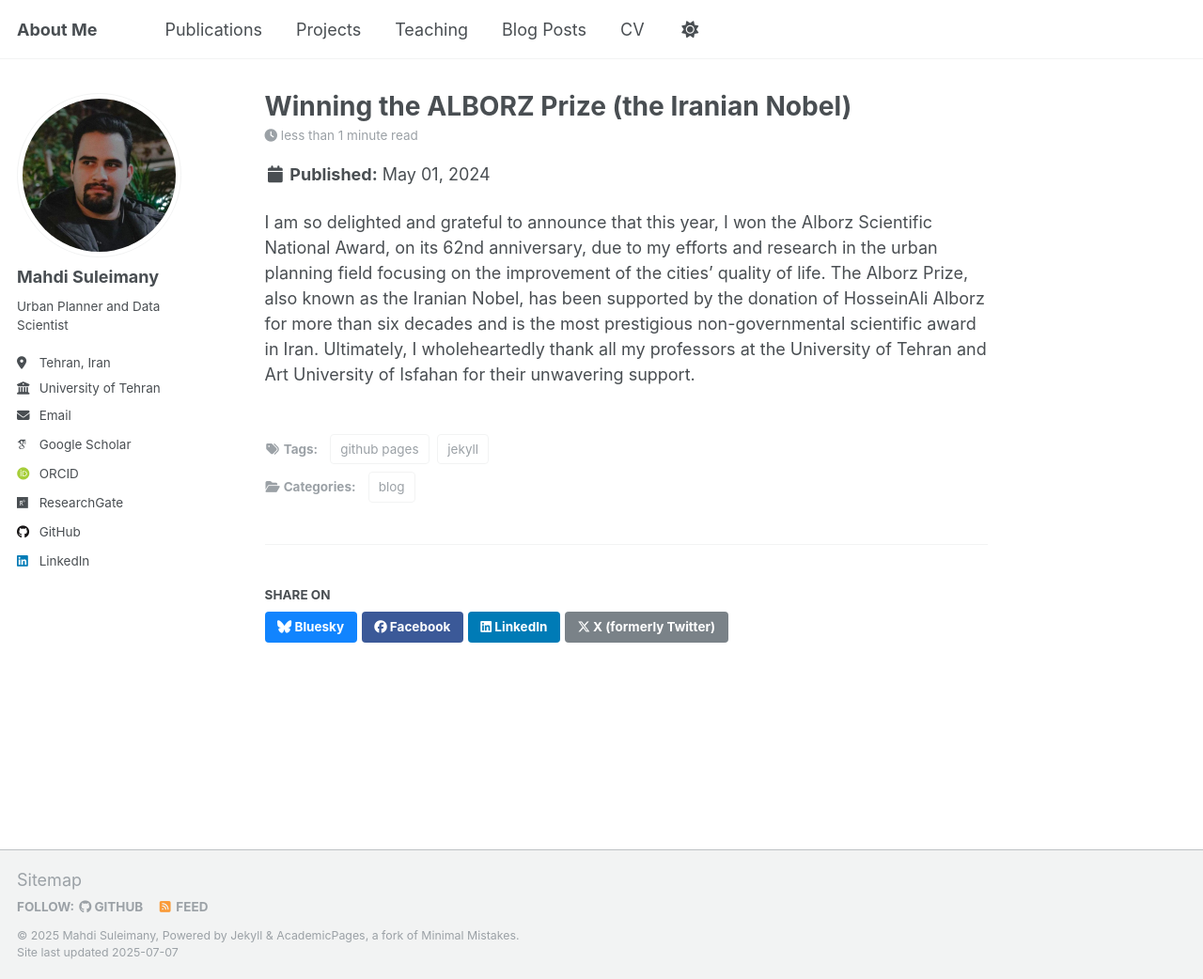
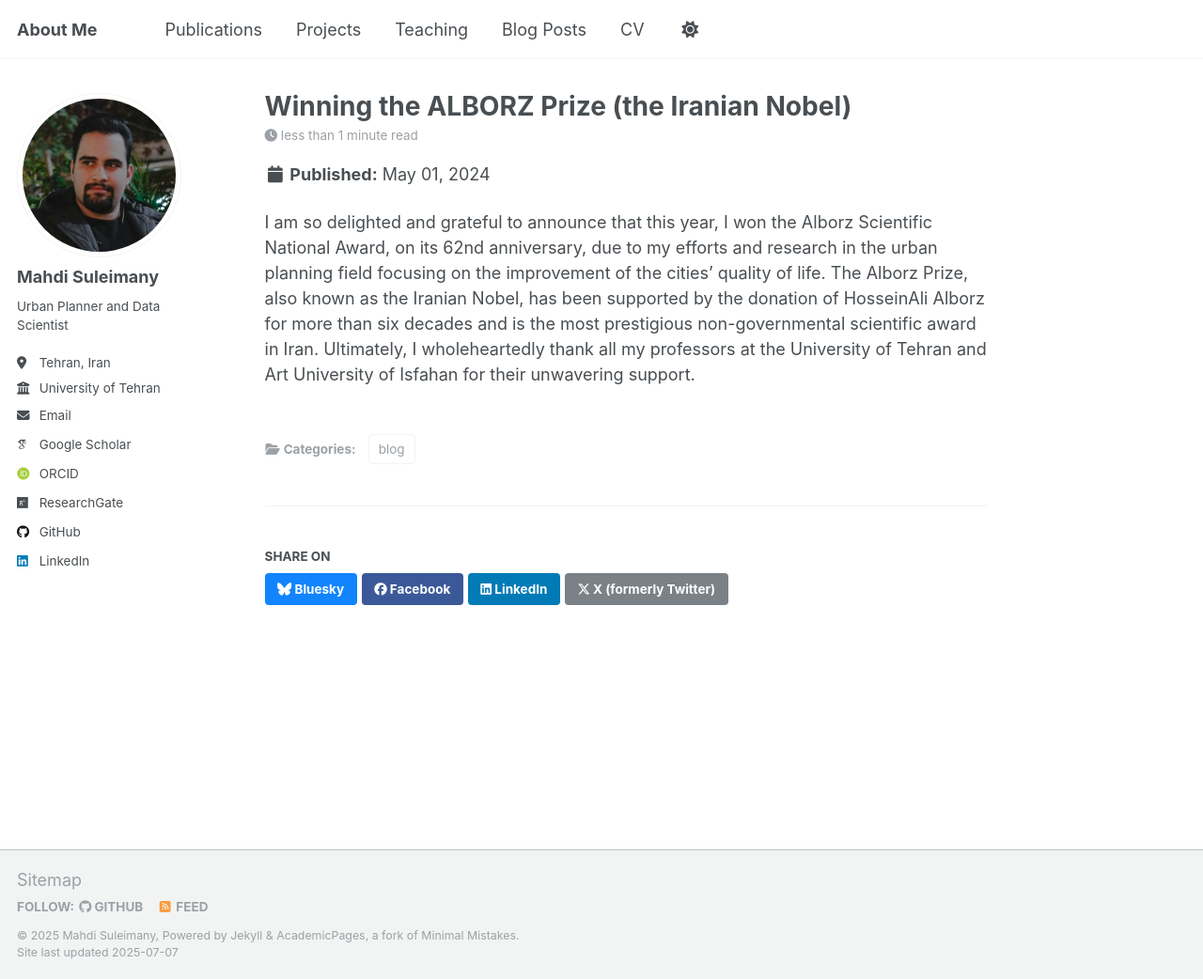
Before and after one commit to mo-soleimani/mo-soleimani.github.io, a Jekyll site: the page built from _posts/2024-05-01-alborz.md, in a window 1280 px wide and 1042 px high. Shown: the whole window at 94% size. Built offline with Jekyll 4.4.1, drawn with Linux system fonts in a browser that asks for light colours; some web fonts are replaced.

Commit message:
Update 2024-05-01-alborz.md

```diff
--- a/_posts/2024-05-01-alborz.md
+++ b/_posts/2024-05-01-alborz.md
@@ -2,7 +2,6 @@
 title: "Winning the ALBORZ Prize (the Iranian Nobel)"
 date: 2024-05-01
 categories: blog
-tags: [jekyll, github pages]
 layout: single
 ---
 
```
